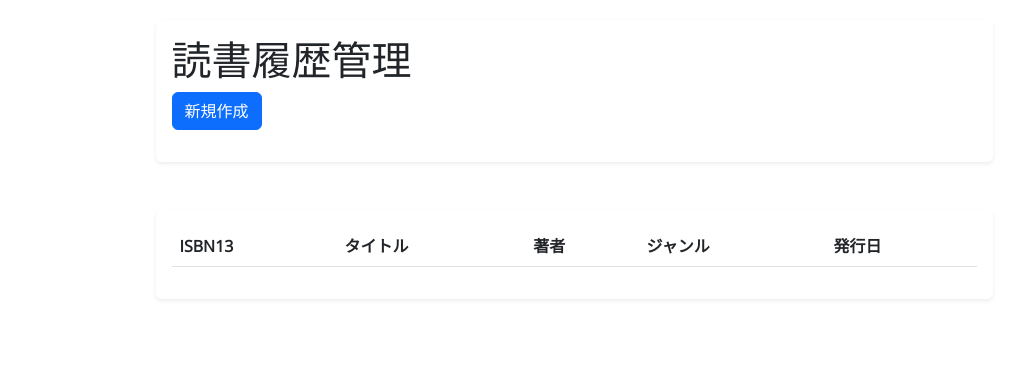
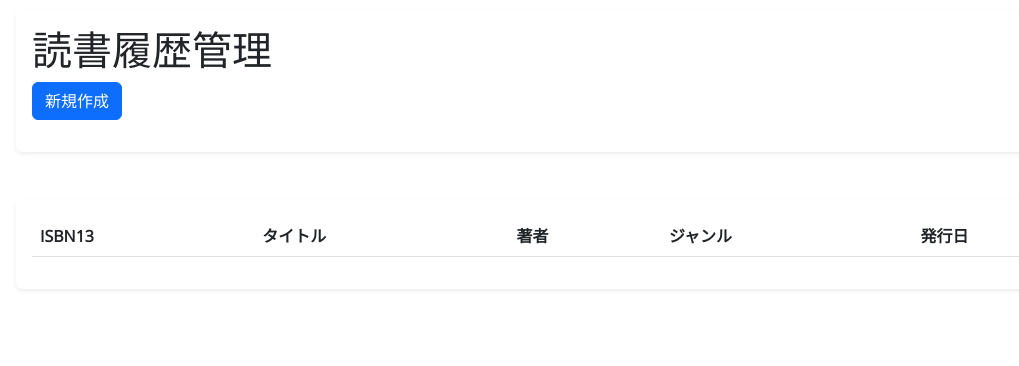
Before and after one commit to frontflg/DJANGO_BOOKLOG, a Django app: page / in a window 1280 px wide. Shown: the top 366 px of the page, without its empty margins (66-1085 px from the left). Run offline with Django 5.2, Linux system fonts and the light colour scheme; data that the repository does not hold is empty.

Commit message:
Update base.html

```diff
--- a/booklog/templates/booklog/base.html
+++ b/booklog/templates/booklog/base.html
@@ -12,14 +12,14 @@
     <link href="https://fonts.googleapis.com/css2?family=Open+Sans:wght@300;400&display=swap" rel="stylesheet">
     <style>
         body{
-            padding: 20px;
+            padding: 10px;
             font-family: 'Open Sans', sans-serif;
         }
     </style>
 </head>
 <body>
     <div class="container">
-        <div class="w-75 mx-auto">
+        <div class="w-90 mx-auto">
             <div class="shadow-sm p-3 mb-5 bg-white rounded">
                 {% block header %}
                 {% endblock header %}
```
